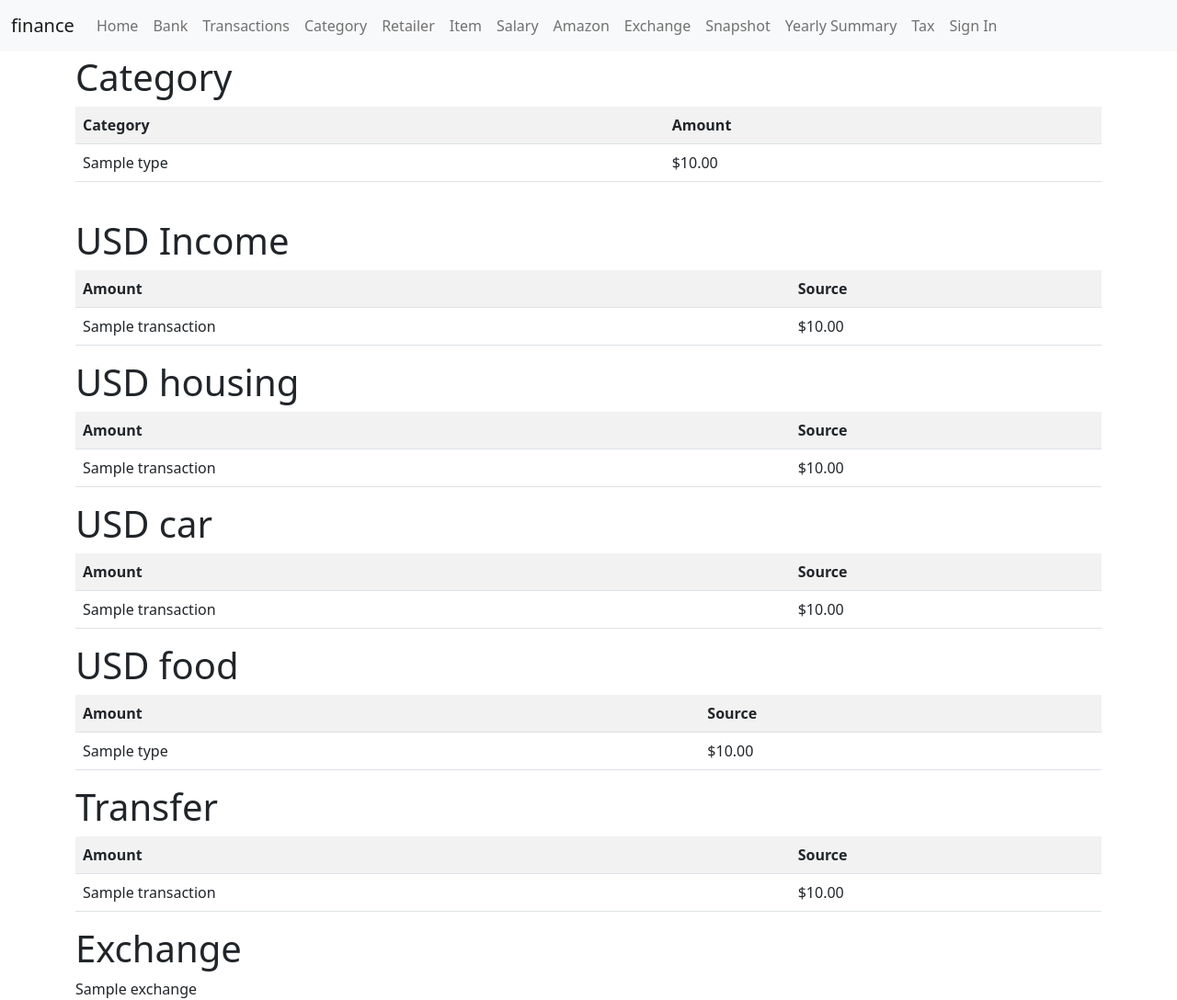
After one commit to yj0604park/finance, a Django app: template money/templates/category/yearly_summary.html in a window 1280 px wide. The commit adds this page. Shown: the whole page at 92% size. Run offline with Django 4.2, Linux system fonts and the light colour scheme; the template is opened without the code that fills it: most values are stand-ins (such as "Sample title", 1, 10 or a date in 2020); parts of the project's set-up code (start-up, migrations or seed data) failed here and were passed over; some libraries are stand-ins or nearby versions.

```diff
--- a/finance/templates/navbar.html
+++ b/finance/templates/navbar.html
@@ -1,11 +1,7 @@
 <div class="mb-1">
   <nav class="navbar navbar-expand-md navbar-light bg-light">
     <div class="container-fluid">
-      <button class="navbar-toggler navbar-toggler-right" type="button" data-bs-toggle="collapse"
-        data-bs-target="#navbarSupportedContent" aria-controls="navbarSupportedContent" aria-expanded="false"
-        aria-label="Toggle navigation">
-        <span class="navbar-toggler-icon"></span>
-      </button>
+      <button class="navbar-toggler navbar-toggler-right" type="button" data-bs-toggle="collapse" data-bs-target="#navbarSupportedContent" aria-controls="navbarSupportedContent" aria-expanded="false" aria-label="Toggle navigation"><span class="navbar-toggler-icon"></span></button>
       <a class="navbar-brand" href="{% url 'home' %}">finance</a>
 
       <div class="collapse navbar-collapse" id="navbarSupportedContent">
@@ -13,7 +9,8 @@
           <li class="nav-item active">
             <a class="nav-link" href="{% url 'money:home' %}?account_type=CHECKING_ACCOUNT">
               Home
-              <span class="visually-hidden">(current)</span></a>
+              <span class="visually-hidden">(current)</span>
+            </a>
           </li>
           <li class="nav-item">
             <a class="nav-link" href="{% url 'money:bank_list' %}">Bank</a>
@@ -42,24 +39,27 @@
           <li class="nav-item">
             <a class="nav-link" href="{% url 'money:amount_snapshot_list' %}">Snapshot</a>
           </li>
+          <li class="nav-item">
+            <a class="nav-link" href="{% url 'money:yearly_summary' %}">Yearly Summary</a>
+          </li>
+          <li class="nav-item">
+            <a class="nav-link" href="{% url 'money:tax' %}">Tax</a>
+          </li>
           {% if request.user.is_authenticated %}
             <li class="nav-item">
               {# URL provided by django-allauth/account/urls.py #}
-            <a class="nav-link" href="{% url 'account_logout' %}">
-              Sign Out</a>
+              <a class="nav-link" href="{% url 'account_logout' %}">Sign Out</a>
             </li>
           {% else %}
             {% if ACCOUNT_ALLOW_REGISTRATION %}
               <li class="nav-item">
                 {# URL provided by django-allauth/account/urls.py #}
-            <a id="sign-up-link" class="nav-link" href="{% url 'account_signup' %}">
-              Sign Up</a>
+                <a id="sign-up-link" class="nav-link" href="{% url 'account_signup' %}">Sign Up</a>
               </li>
             {% endif %}
             <li class="nav-item">
               {# URL provided by django-allauth/account/urls.py #}
-            <a id="log-in-link" class="nav-link" href="{% url 'account_login' %}">
-              Sign In</a>
+              <a id="log-in-link" class="nav-link" href="{% url 'account_login' %}">Sign In</a>
             </li>
           {% endif %}
         </ul>
--- a/money/models.py
+++ b/money/models.py
@@ -8,6 +8,7 @@ from money.choices import (
     AccountType,
     CurrencyType,
     DetailItemCategory,
+    ExchangeType,
     RetailerType,
     TransactionCategory,
 )
@@ -245,6 +246,9 @@ class Exchange(models.Model):
     from_currency = TextChoicesField(max_length=3, choices_enum=CurrencyType)
     to_currency = TextChoicesField(max_length=3, choices_enum=CurrencyType)
     ratio_per_krw = models.FloatField(null=True, blank=True)
+    exchange_type = TextChoicesField(
+        max_length=10, choices_enum=ExchangeType, default=ExchangeType.ETC
+    )
 
     def __str__(self) -> str:
         return f"{self.date}: {self.ratio_per_krw}"
--- /dev/null
+++ b/money/templates/category/yearly_summary.html
@@ -0,0 +1,94 @@
+{% extends 'base.html' %}
+{% load money_tags %}
+
+{% block content %}
+  <h1>Category</h1>
+  <table class="table table-striped">
+    <tr>
+      <th>Category</th>
+      <th>Amount</th>
+    </tr>
+    {% for category in usd_transactions %}
+      <tr>
+        <td>{{ category.type }}</td>
+        <td>{{ category.total|print_currency:'USD'|safe }}</td>
+      </tr>
+    {% endfor %}
+  </table>
+
+  <br />
+
+  <h1>USD Income</h1>
+  <table class="table table-striped">
+    <tr>
+      <th>Amount</th>
+      <th>Source</th>
+    </tr>
+    {% for transaction in usd_income %}
+      <tr>
+        <td>{{ transaction.retailer__name }}</td>
+        <td>{{ transaction.total|print_currency:'USD' }}</td>
+      </tr>
+    {% endfor %}
+  </table>
+
+  <h1>USD housing</h1>
+
+  <table class="table table-striped">
+    <tr>
+      <th>Amount</th>
+      <th>Source</th>
+    </tr>
+    {% for transaction in usd_housing %}
+      <tr>
+        <td>{{ transaction.retailer__name }}</td>
+        <td>{{ transaction.total|print_currency:'USD'|safe }}</td>
+      </tr>
+    {% endfor %}
+  </table>
+
+  <h1>USD car</h1>
+  <table class="table table-striped">
+    <tr>
+      <th>Amount</th>
+      <th>Source</th>
+    </tr>
+    {% for transaction in usd_car %}
+      <tr>
+        <td>{{ transaction.retailer__name }}</td>
+        <td>{{ transaction.total|print_currency:'USD'|safe }}</td>
+      </tr>
+    {% endfor %}
+  </table>
+
+  <h1>USD food</h1>
+  <table class="table table-striped">
+    <tr>
+      <th>Amount</th>
+      <th>Source</th>
+    </tr>
+    {% for transaction in usd_eat_out %}
+      <tr>
+        <td>{{ transaction.type }}</td>
+        <td>{{ transaction.total|print_currency:'USD'|safe }}</td>
+      </tr>
+    {% endfor %}
+  </table>
+
+  <h1>Transfer</h1>
+  <table class="table table-striped">
+    <tr>
+      <th>Amount</th>
+      <th>Source</th>
+    </tr>
+    {% for transaction in usd_transfer %}
+      <tr>
+        <td>{{ transaction.retailer__name }}</td>
+        <td>{{ transaction.total|print_currency:'USD'|safe }}</td>
+      </tr>
+    {% endfor %}
+  </table>
+
+  <h1>Exchange</h1>
+  {{ exchange }}
+{% endblock %}
--- a/money/templates/exchange/exchange_list.html
+++ b/money/templates/exchange/exchange_list.html
@@ -10,6 +10,7 @@
             <th>이전 금액</th>
             <th>이후 금액</th>
             <th>원화 기준 환율</th>
+            <th>타입</th>
         </tr>
     </thead>
     <tbody>
@@ -19,6 +20,7 @@
             <td>{{ exchange.from_amount|print_currency:exchange.from_currency|safe }}</td>
             <td>{{ exchange.to_amount|print_currency:exchange.to_currency|safe }}</td>
             <td>{{ exchange.ratio_per_krw }}</td>
+            <td>{{ exchange.exchange_type }}</td>
         </tr>
         {% endfor %}
     </tbody>
--- a/money/templates/snapshot/amount_snapshot.html
+++ b/money/templates/snapshot/amount_snapshot.html
@@ -4,6 +4,8 @@
 {% load money_tags %}
 
 <h1>Snapshot</h1>
+
+<a href="{% url 'money:update_snapshot' %}">Update Snapshot</a>
 
 {% for currency in chart %}
 <h2>{{ currency }}</h2>
--- /dev/null
+++ b/money/templates/tax/tax.html
@@ -0,0 +1,6 @@
+{% extends 'base.html' %}
+{% load money_tags %}
+{% load crispy_forms_tags %}
+{% block content %}
+  <h1>Tax 2023</h1>
+{% endblock %}
```
Also changed, not shown: money/choices.py (+7 -0 lines), money/templates/transaction/amazon_order_list.html (+16 -19 lines), money/urls.py (+10 -0 lines), money/view/transaction_view.py (+98 -0 lines), money/migrations/0046_exchange_exchange_type.py (added). Lines whose indentation alone changed are shown as unchanged.
